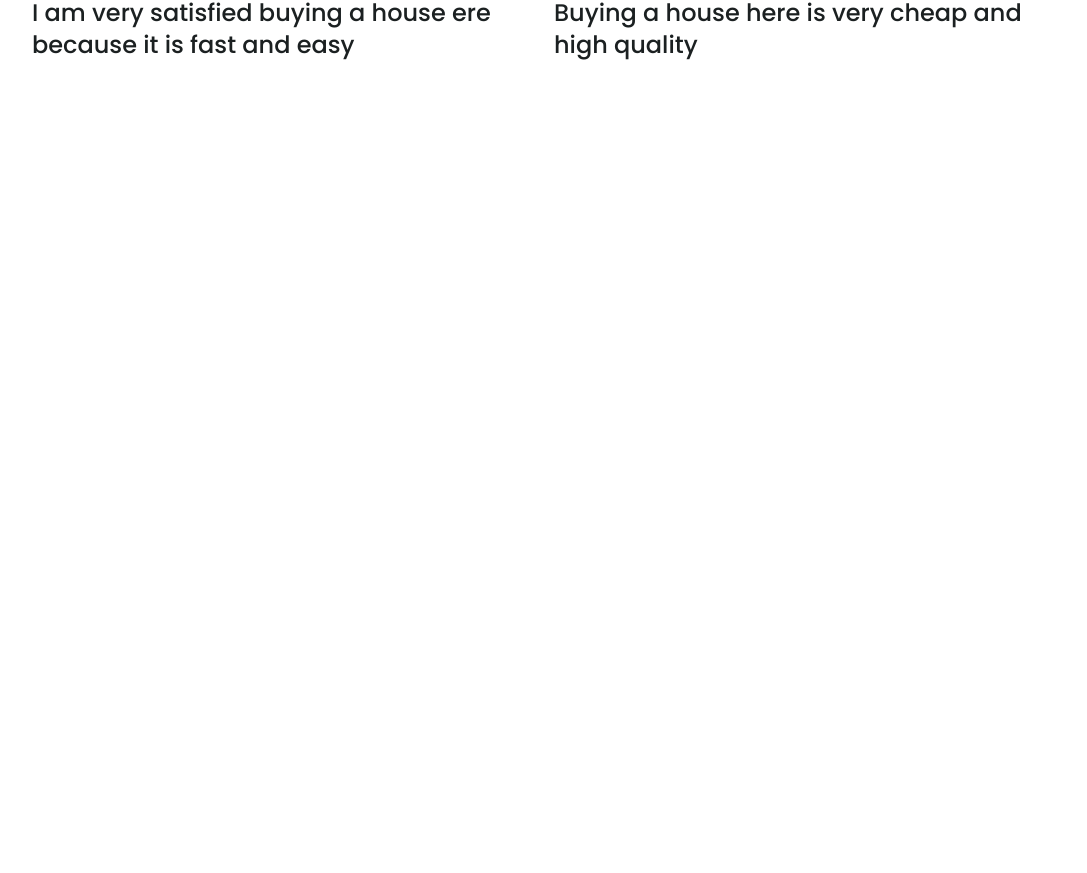
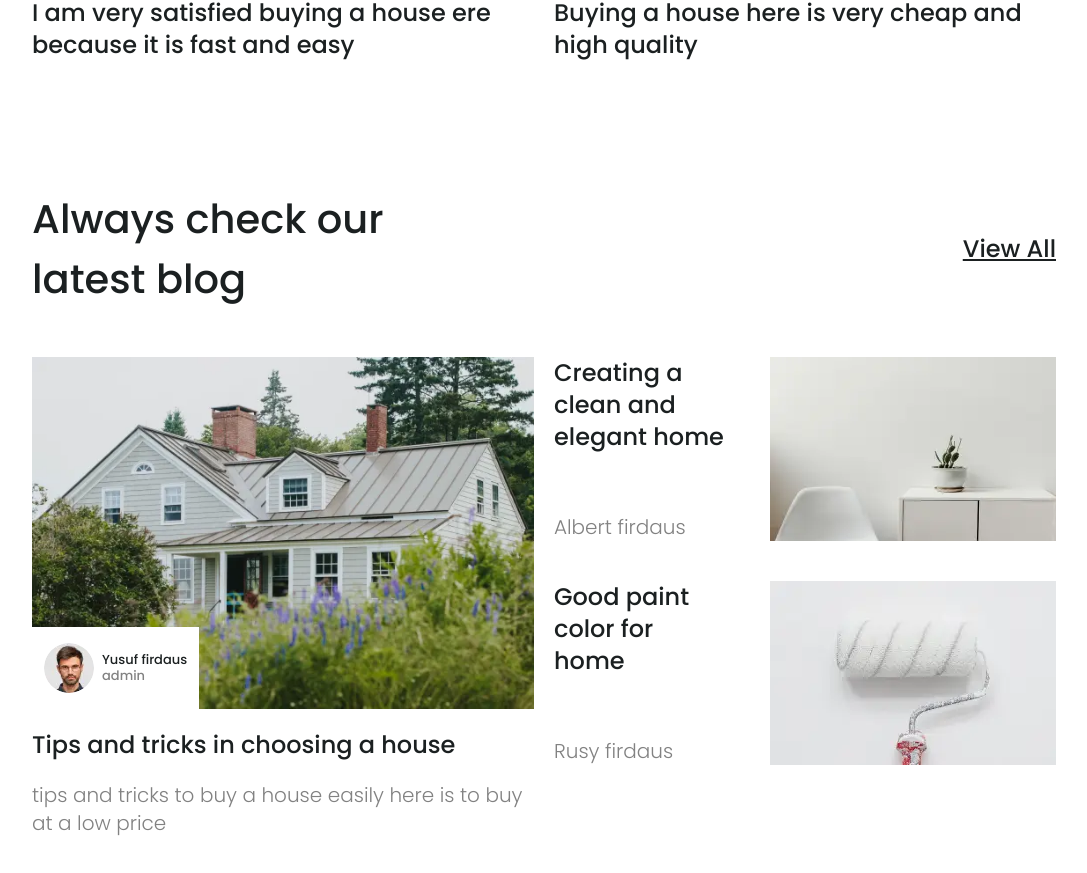
Before and after one commit to weiwei2694/omah, a Next.js app: page / in a window 1280 px wide. Shown: the part 2956-3829 px from the top of the page, without its empty margins (96-1183 px from the left). Before the commit the page ends 3081 px from the top, so only its background shows below. Built offline with nearby package versions, Linux system fonts and the light colour scheme.

Commit message:
feat: blog

```diff
--- a/src/app/constants/index.ts
+++ b/src/app/constants/index.ts
@@ -55,3 +55,16 @@ export const testimonials = [
 		title: 'Buying a house here is very cheap and high quality',
 	},
 ];
+
+export const blogs = [
+	{
+		title: 'Creating a clean and elegant home',
+		name: 'Albert firdaus',
+		image: '/blog-picture-2.webp',
+	},
+	{
+		title: 'Good paint color for home',
+		name: 'Rusy firdaus',
+		image: '/blog-picture-3.webp',
+	},
+];
--- a/src/app/page.tsx
+++ b/src/app/page.tsx
@@ -1,3 +1,4 @@
+import Blog from '@/components/blog'
 import Header from '@/components/header'
 import Testimonials from '@/components/testimonials'
 import TheLatest from '@/components/the-latest'
@@ -8,6 +9,7 @@ export default function Home() {
       <Header />
       <TheLatest />
       <Testimonials />
+      <Blog />
     </>
   )
 }
--- /dev/null
+++ b/src/components/blog.tsx
@@ -0,0 +1,70 @@
+import Link from "next/link"
+import Heading from "./sharing/heading"
+import { blogs, forSale } from "@/app/constants"
+import Image from "next/image"
+import SubHeading from "./sharing/subheading"
+
+const Blog = () => {
+  return (
+    <section className='section__padding flex flex-col space-y-12'>
+      {/* Heading */}
+      <div className='flex justify-between items-center'>
+        <Heading>
+          Always check our<br />
+          latest blog
+        </Heading>
+        <Link href='/' className='viewall'>View All</Link>
+      </div>
+
+      {/* Content */}
+      <div className='grid grid-cols-2 gap-5'>
+        <div className='flex flex-col space-y-5'>
+          <div className='relative'>
+            <Image
+              src='/blog-picture-1.webp'
+              alt='Tips and tricks in choosing a house'
+              width={570}
+              height={400}
+              className='object-contain w-full'
+            />
+
+            <div className='absolute bottom-0 left-0 py-4 px-3 bg-white flex flex-row gap-x-2 items-center'>
+              <Image
+                src='/yusuf-firdaus.webp'
+                alt='Yusuf Firdaus'
+                width={50}
+                height={50}
+                className='object-contain rounded-full'
+              />
+              <div className='flex flex-col -space-y-1'>
+                <h5 className='font-medium text-[13px] tracking-[1%] text-black'>Yusuf firdaus</h5>
+                <p className='text-[13px] tracking-[1%] text-gray font-medium'>admin</p>
+              </div>
+            </div>
+          </div>
+          <Heading className='text-2xl cursor-pointer hover:underline'>Tips and tricks in choosing a house</Heading>
+          <SubHeading>tips and tricks to buy a house easily here is to buy at a low price</SubHeading>
+        </div>
+        <div className='flex flex-col space-y-10'>
+          {blogs.map(e => (
+            <div key={e.image} className='flex flex-row justify-between gap-x-10'>
+              <div className='flex flex-col justify-between space-y-3 max-w-[260px]'>
+                <Heading className='text-2xl cursor-pointer hover:underline'>{e.title}</Heading>
+                <SubHeading>{e.name}</SubHeading>
+              </div>
+              <Image
+                src={e.image}
+                alt={e.image}
+                width={286}
+                height={184}
+                className='object-cover w-[286px] h-full'
+              />
+            </div>
+          ))}
+        </div>
+      </div>
+    </section>
+  )
+}
+
+export default Blog
```
